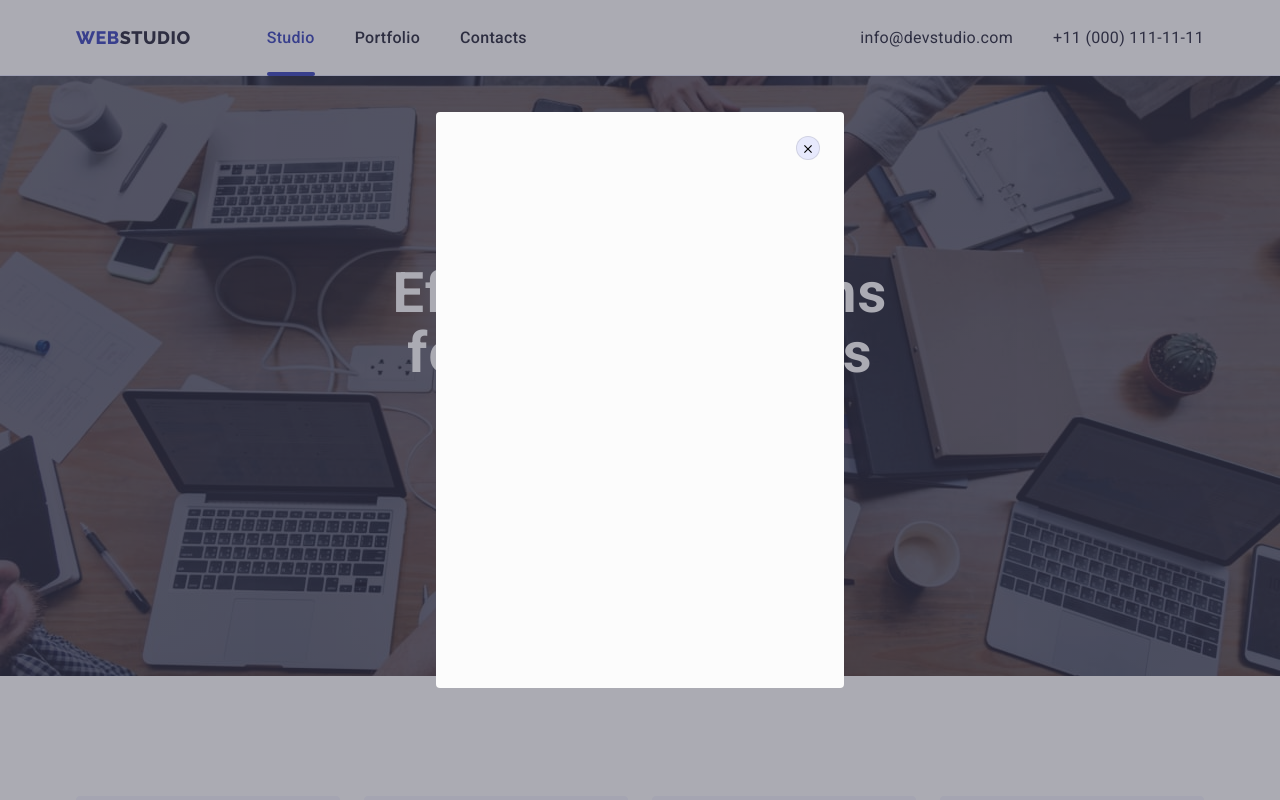
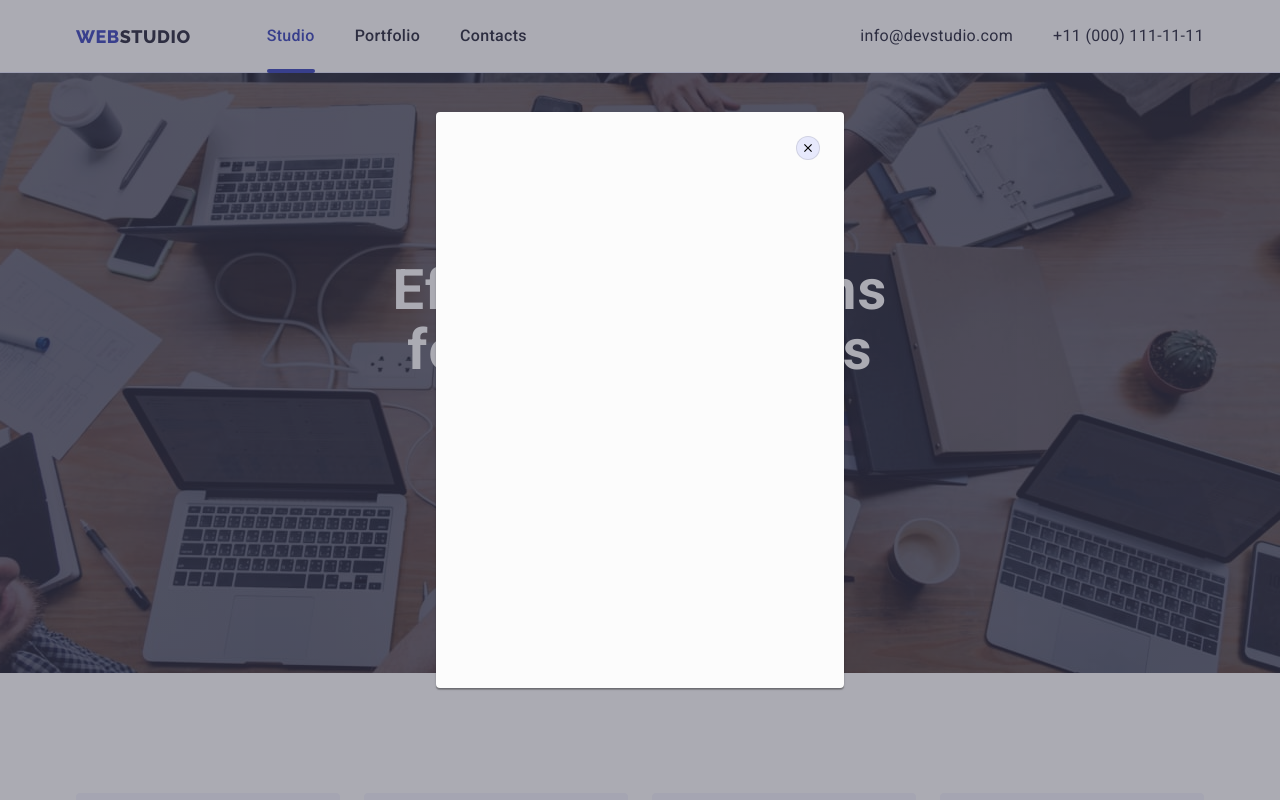
Before and after one commit to Oleksandr1992UKR/goit-markup-hw-05, a plain HTML site: page index.html in a window 1280 px wide. Both pictures are taken after a click on the button "Order Service". Shown: the top 800 px of the page. Drawn offline with nearby package versions, Linux system fonts and the light colour scheme.

Commit message:
Corrections were made in the work.
Corrections were made in the work.

```diff
--- a/css/styles.css
+++ b/css/styles.css
@@ -55,8 +55,6 @@ body {
 /* Стилізуєм тескт Header */
 
 .header {
-  padding-top: 24px;
-  padding-bottom: 24px;
   border-bottom: 1px solid
   var(--fourth-text-color);
   box-shadow:
@@ -121,6 +119,7 @@ body {
 
 .header-link {
   position: relative;
+  display: block;
   padding-top: 24px;
   padding-bottom: 24px;
   font-weight: 500;
@@ -146,7 +145,7 @@ body {
   width: 100%;
   height: 4px;
   left: 0;
-  bottom: -5px;
+  bottom: -1px;
   border-radius: 2px;
   background: var(--accent-color);
   position: absolute;
@@ -427,8 +426,6 @@ body {
   border-radius: 4px;
   width: 100%;
   height: 100%;
-  transition: fill 250ms cubic-bezier(0.4, 0, 0.2, 1),
-  border-color 250ms cubic-bezier(0.4, 0, 0.2, 1);
 }
 
 .menu-customers-link:is(:focus, :hover) {
@@ -441,6 +438,8 @@ body {
 
 .menu-customers-icon {
   fill: #8E8F99;
+  transition: fill 250ms cubic-bezier(0.4, 0, 0.2, 1),
+  border-color 250ms cubic-bezier(0.4, 0, 0.2, 1);
 }
 
 /*<<<========= Стилізуєм текст footer =========>>>*/
@@ -588,10 +587,14 @@ body {
 .serv-item {
   flex-basis: calc((100%-144px) / 9);
   cursor: pointer;
+}
+
+.menu-serv-link {
+  display: block;
   transition: box-shadow 250ms cubic-bezier(0.4, 0, 0.2, 1);
 }
 
-.serv-item:is(:hover,:focus) {
+.menu-serv-link:is(:hover,:focus) {
   box-shadow:
   0px 2px 1px 0px rgba(46, 47, 66, 0.08),
   0px 1px 1px 0px rgba(46, 47, 66, 0.16),
@@ -614,7 +617,7 @@ body {
   padding-top: 40px;
   padding-right: 32px;
   padding-left: 32px;
-  padding-bottom: 164px;
+  padding-bottom: 40px;
   left: 0;
   top: 0;
   font-size: 16px;
@@ -622,7 +625,7 @@ body {
   color: var(--light-mode-backgrounds);
   background-color: var(--button-text-color);
   transform: translateY(100%);
-  transition: 250ms cubic-bezier(0.4, 0, 0.2, 1);
+  transition: transform 250ms cubic-bezier(0.4, 0, 0.2, 1);
   overflow: auto;
 }
 
@@ -674,32 +677,36 @@ body {
   min-height: 576px;
   top: 50%;
   left: 50%;
-  transform: translate(-50%, -50%);
-  min-height: 576px;
   border-radius: 4px;
   padding: 24px;
   background: var(--background-color-modal-close);
+  box-shadow:
+  0px 2px 1px 0px rgba(0, 0, 0, 0.2),
+  0px 1px 3px 0px rgba(0, 0, 0, 0.12),
+  0px 1px 1px 0px rgba(0, 0, 0, 0.14);
   transform: translate(-50%, -50%) scale(1);
   transition: transform 250ms cubic-bezier(0.4, 0, 0.2, 1);
 }
 
 .modal-close {
-  display: block;
+  display: flex;
+  align-items: center;
+  justify-content: center;
+  padding: 0;
   margin-left: auto;
   width: 24px;
   height: 24px;
   background-color: var(--fourth-text-color);
   border: 1px solid rgba(0, 0, 0, 0.1);
   border-radius: 50%;
-  transition: background 250ms cubic-bezier(0.4, 0, 0.2, 1);
+  transition: background 250ms cubic-bezier(0.4, 0, 0.2, 1),
+  fill 250ms cubic-bezier(0.4, 0, 0.2, 1);
 }
 
 .modal-close:is(:focus, :hover) {
   background: var(--accent-color);
   fill:  var(--third-text-color);
 }
-
-
 
 .is-hidden {
   opacity: 0;
```
